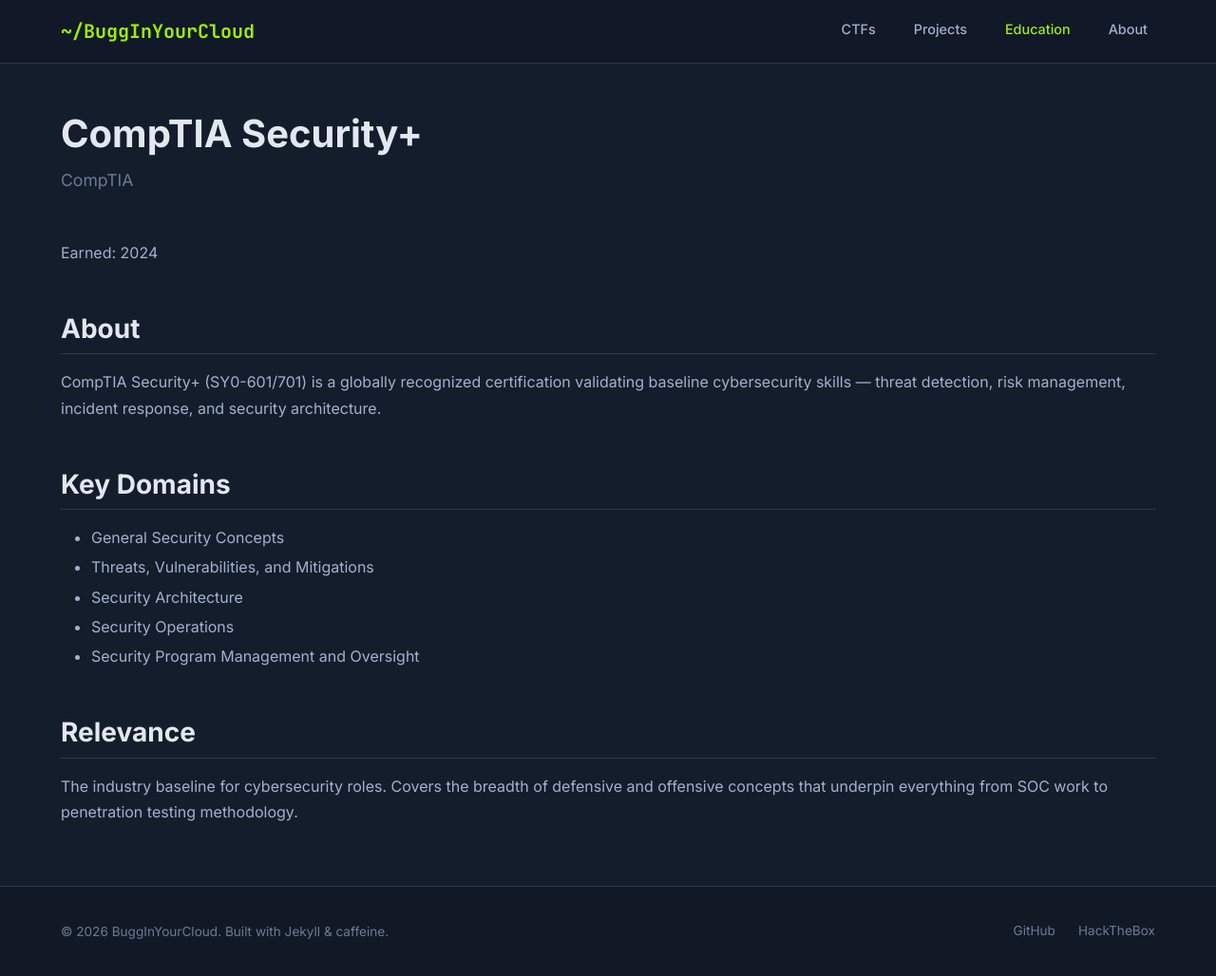
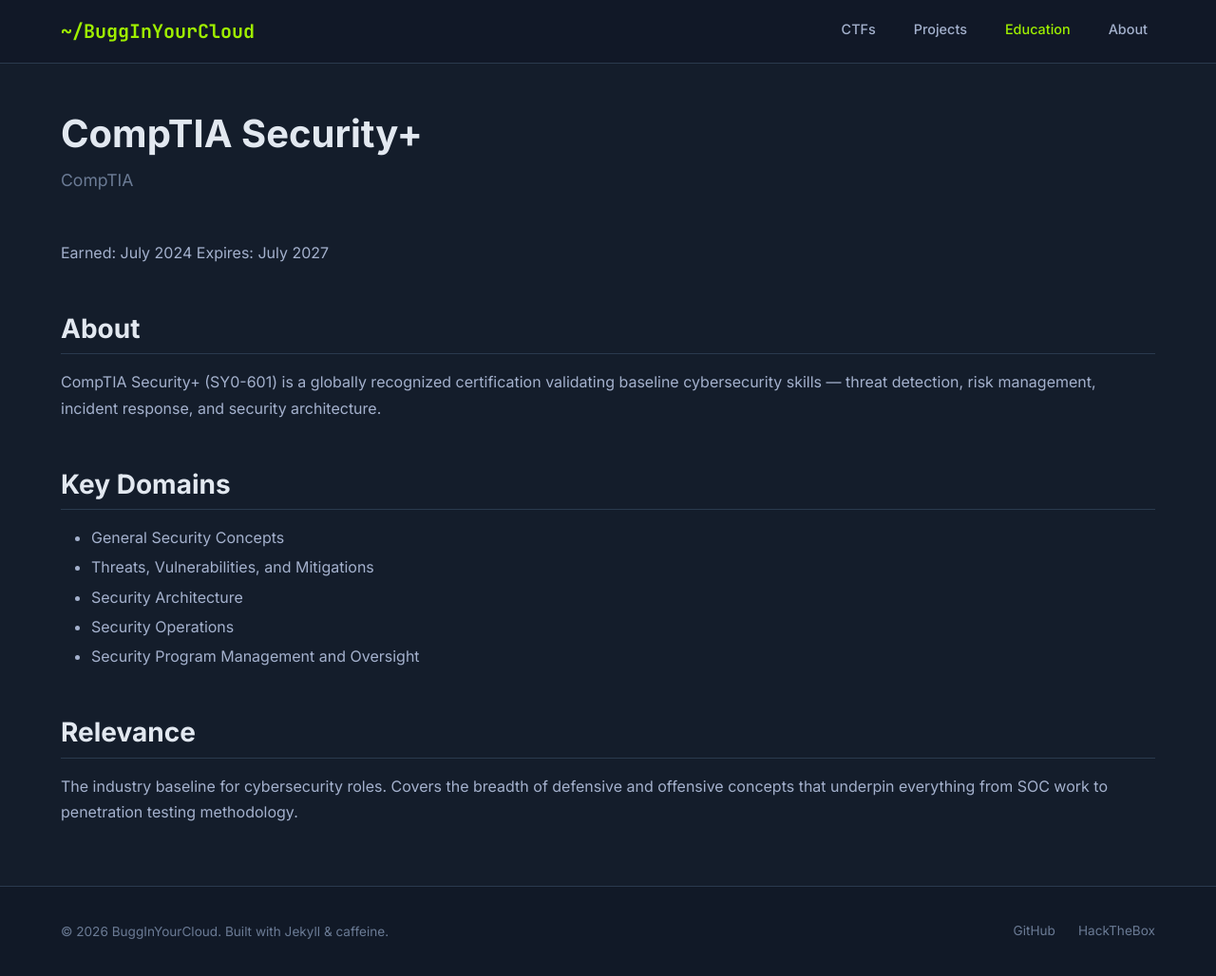
Before and after one commit to BuggInYourCloud/BuggInYourCloud.github.io, a Jekyll site: the page built from _certs/comptia-security-plus.md, in a window 1280 px wide and 1029 px high. Shown: the whole window at 95% size. Built offline with Jekyll 4.4.1, drawn with Linux system fonts in a browser that asks for light colours.

Commit message:
update Security+ with cert details from PDF

```diff
--- a/_certs/comptia-security-plus.md
+++ b/_certs/comptia-security-plus.md
@@ -1,13 +1,14 @@
 ---
 title: "CompTIA Security+"
 issuer: "CompTIA"
-earned: "2024"
+earned: "July 2024"
+expires: "July 2027"
 tags: [comptia, security, foundational]
 ---
 
 ## About
 
-CompTIA Security+ (SY0-601/701) is a globally recognized certification validating baseline cybersecurity skills — threat detection, risk management, incident response, and security architecture.
+CompTIA Security+ (SY0-601) is a globally recognized certification validating baseline cybersecurity skills — threat detection, risk management, incident response, and security architecture.
 
 ## Key Domains
 
```
